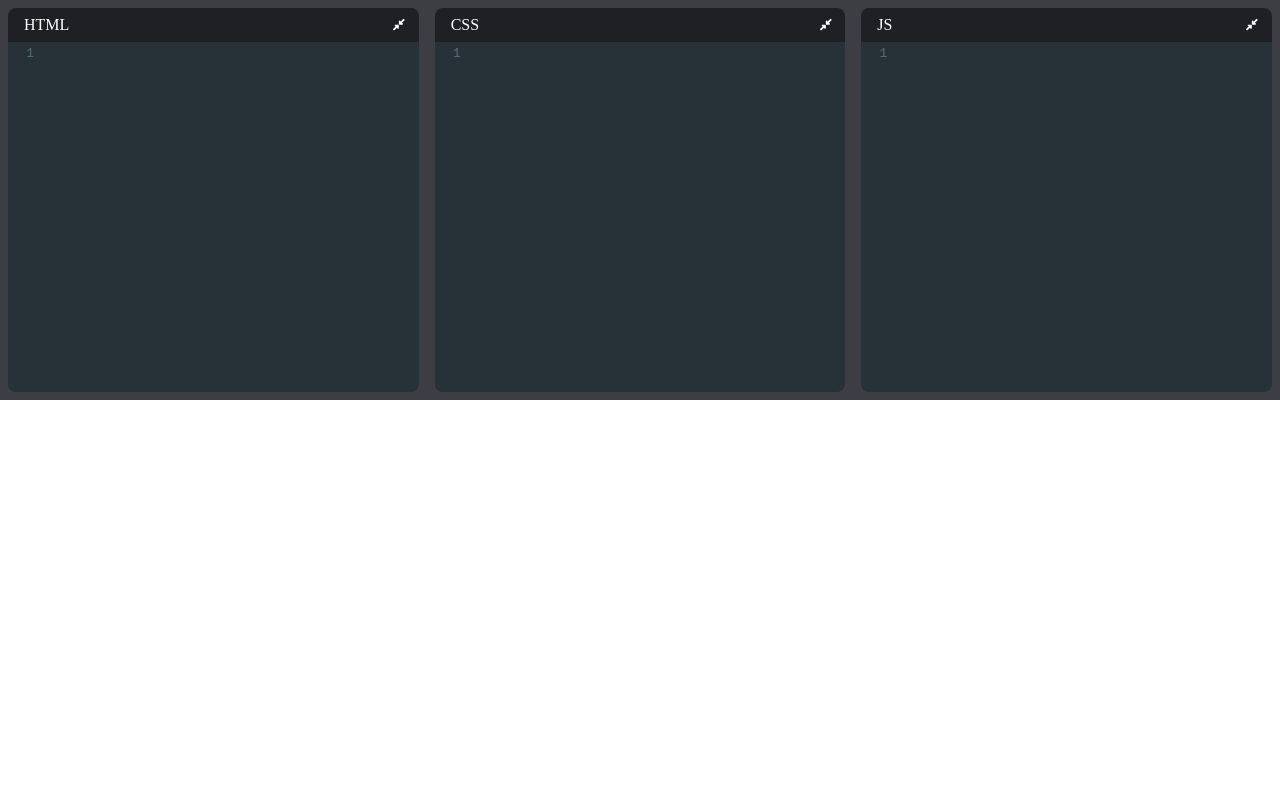
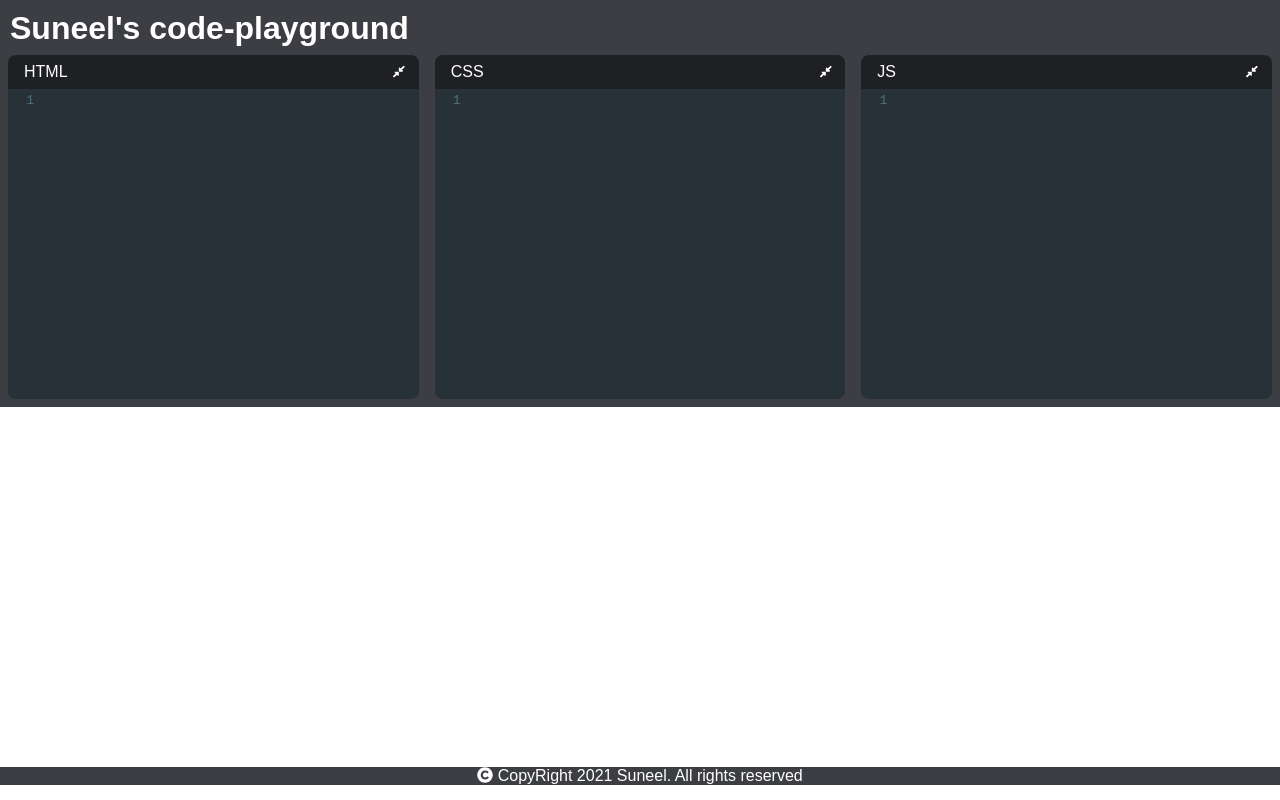
Before and after one commit to sahusuneel777/code-pen, a React app: page / in a window 1280 px wide. Built offline with nearby package versions, Linux system fonts and the light colour scheme.

Commit message:
final changes

```diff
--- a/public/index.html
+++ b/public/index.html
@@ -24,7 +24,7 @@
       work correctly both with client-side routing and a non-root public URL.
       Learn how to configure a non-root public URL by running `npm run build`.
     -->
-    <title>React App</title>
+    <title>Code Playground</title>
   </head>
   <body>
     <noscript>You need to enable JavaScript to run this app.</noscript>
--- a/src/components/App.js
+++ b/src/components/App.js
@@ -1,6 +1,9 @@
 import React, { useState, useEffect } from 'react';
 import Editor from './Editor'
 import useLocalStorage from '../hooks/useLocalStorage'
+import { FontAwesomeIcon } from '@fortawesome/react-fontawesome'
+import { faCopyright } from '@fortawesome/free-solid-svg-icons'
+
 
 function App() {
   const [html, setHtml] = useLocalStorage('html', '')
@@ -24,6 +27,7 @@ function App() {
 
   return (
     <>
+    <h1 className='heading'>Suneel's code-playground</h1>
       <div className="pane top-pane">
         <Editor
           language="xml"
@@ -54,6 +58,7 @@ function App() {
           height="100%"
         />
       </div>
+      <p className='copyright'><FontAwesomeIcon icon={faCopyright} /> CopyRight 2021 Suneel. All rights reserved</p>
     </>
   )
 }
--- a/src/components/Editor.js
+++ b/src/components/Editor.js
@@ -6,7 +6,7 @@ import 'codemirror/mode/javascript/javascript'
 import 'codemirror/mode/css/css'
 import { Controlled as ControlledEditor } from 'react-codemirror2'
 import { FontAwesomeIcon } from '@fortawesome/react-fontawesome'
-import { faCompressAlt, faExpandAlt } from '@fortawesome/free-solid-svg-icons'
+import { faCompressAlt, faExpandAlt,faCopyrigh } from '@fortawesome/free-solid-svg-icons'
 
 export default function Editor(props) {
   const {
--- a/src/index.css
+++ b/src/index.css
@@ -6,8 +6,27 @@ body {
   background-color: hsl(225, 6%, 25%);
 }
 
+.heading{
+  font-family:  sans-serif;
+  background-color: hsl(225, 6%, 25%);
+  color:white;
+  padding-left: 10px;
+  margin: 0px;
+  padding-top: 10px;
+
+}
+
+.copyright{
+  text-align: center;
+  background-color: hsl(225, 6%, 25%);
+  color:white;
+  margin: 0;
+  font-family:  sans-serif;
+
+}
+
 .pane {
-  height: 50vh;
+  height: 45vh;
   display: flex;
 }
 
@@ -38,6 +57,7 @@ body {
 }
 
 .editor-title {
+  font-family:  sans-serif;
   display: flex;
   justify-content: space-between;
   background-color: hsl(225, 6%, 13%);
```
Also changed, not shown: public/favicon.ico.
